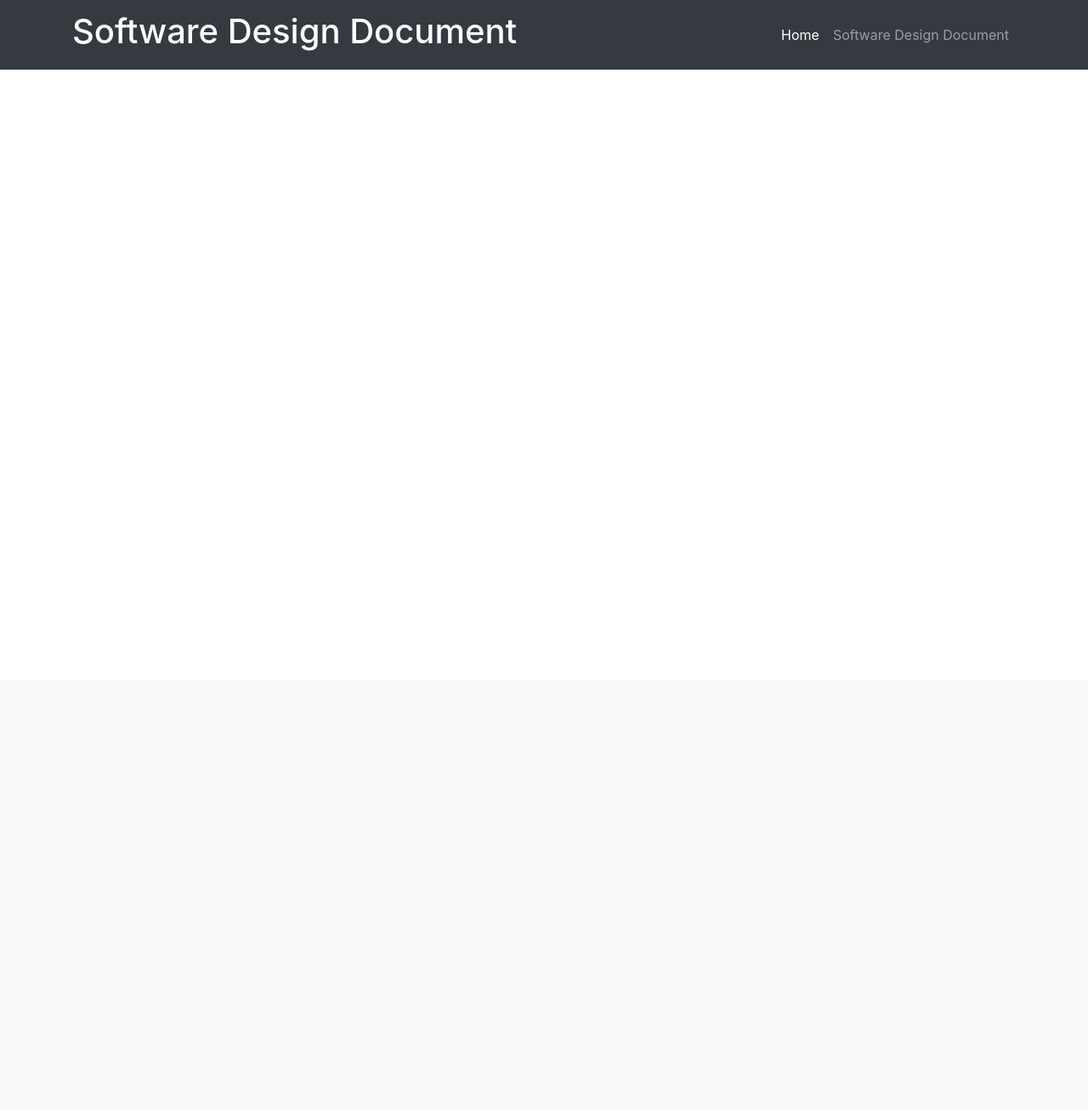
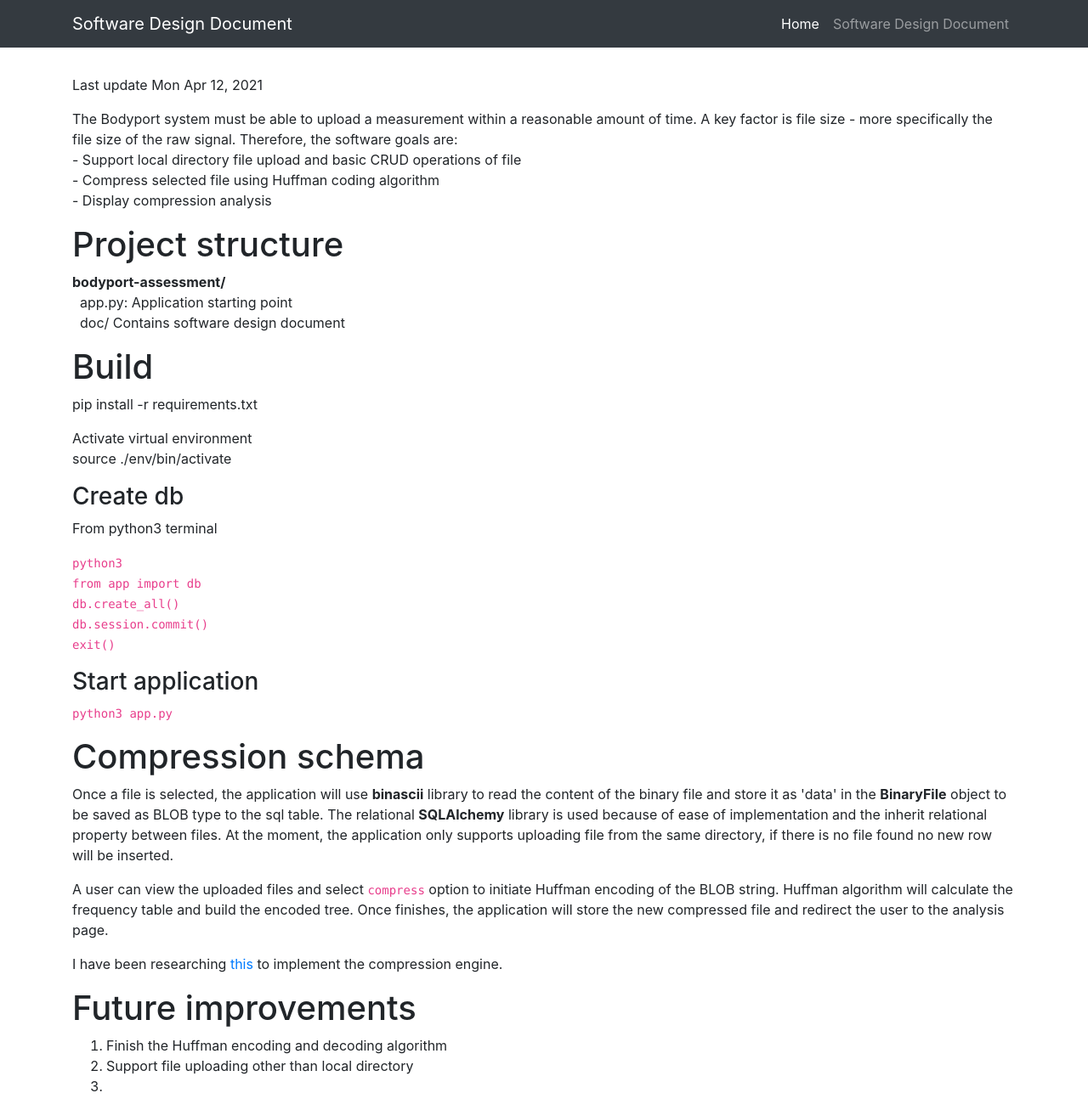
Before and after one commit to lendkhoa/file-compressor-py, a Flask app: page /software_design in a window 1280 px wide. Shown: the whole page at 85% size. Before the commit the page ends 82 px from the top, so only its background shows below. Run offline with Flask 2, Linux system fonts and the light colour scheme; some libraries are stand-ins or nearby versions.

Commit message:
Update html

```diff
--- a/templates/base.html
+++ b/templates/base.html
@@ -51,6 +51,17 @@
     </div>
   </div>
 
+  <!-- Page Content -->
+  <div class="container">
+      <div class="row">
+          <div class="col-lg-12">
+              <p class="lead">
+
+                  {% block body2 %}{% endblock %}
+          </div>
+      </div>
+  </div>
+
   <!-- Bootstrap core JavaScript -->
   <script href="{{ url_for('static', filename='jquery/jquery.slim.min.js' ) }}"></script>
   <script href="{{ url_for('static', filename='bootstrap/js/bootstrap.bundle.min.js' ) }}"></script>
--- a/templates/software_design.html
+++ b/templates/software_design.html
@@ -1,4 +1,42 @@
-{% extends 'base.html' %}
-{% block head %}
-<h1> Software Design Document </h1>
-{% endblock %}
+{% extends 'base.html' %}{% block head %}Software Design Document{% endblock %}{% block body2 %}<blockquote>
+<p>Last update Mon Apr 12, 2021</p>
+</blockquote>
+<p>The Bodyport system must be able to upload a measurement within a reasonable amount of time. A key factor is file size - more specifically the file size of the raw signal. Therefore, the software goals are: <br />
+- Support local directory file upload and basic CRUD operations of file <br />
+- Compress selected file using Huffman coding algorithm <br />
+- Display compression analysis <br /></p>
+<h1>Project structure</h1>
+<p><strong>bodyport-assessment/ <br/></strong>
+&nbsp;  app.py: Application starting point <br/>
+&nbsp;  doc/ Contains software design document <br/></p>
+<h1>Build</h1>
+<p>pip install -r requirements.txt</p>
+<blockquote>
+<p>Activate virtual environment <br/>
+source ./env/bin/activate <br/></p>
+</blockquote>
+<h3>Create db</h3>
+<p>From python3 terminal
+<code></p>
+<blockquote>
+<p>python3 <br/>
+from app import db <br/>
+db.create_all() <br/>
+db.session.commit() <br/>
+exit() <br/>
+</code></p>
+</blockquote>
+<h3>Start application</h3>
+<p><code>
+python3 app.py
+</code></p>
+<h1>Compression schema</h1>
+<p>Once a file is selected, the application will use <strong>binascii</strong> library to read the content of the binary file and store it as 'data' in the <strong>BinaryFile</strong> object to be saved as BLOB type to the sql table. The relational <strong>SQLAlchemy</strong> library is used because of ease of implementation and the inherit relational property between files. At the moment, the application only supports uploading file from the same directory, if there is no file found no new row will be inserted. <br /></p>
+<p>A user can view the uploaded files and select <code>compress</code> option to initiate Huffman encoding of the BLOB string. Huffman algorithm will calculate the frequency table and build the encoded tree. Once finishes, the application will store the new compressed file and redirect the user to the analysis page. <br /></p>
+<p>I have been researching <a href="https://www.programiz.com/dsa/huffman-coding">this</a> to implement the compression engine.</p>
+<h1>Future improvements</h1>
+<ol>
+<li>Finish the Huffman encoding and decoding algorithm</li>
+<li>Support file uploading other than local directory</li>
+<li></li>
+</ol>{% endblock %}
```
Also changed, not shown: templates/compression_result.html (+6 -18 lines).
